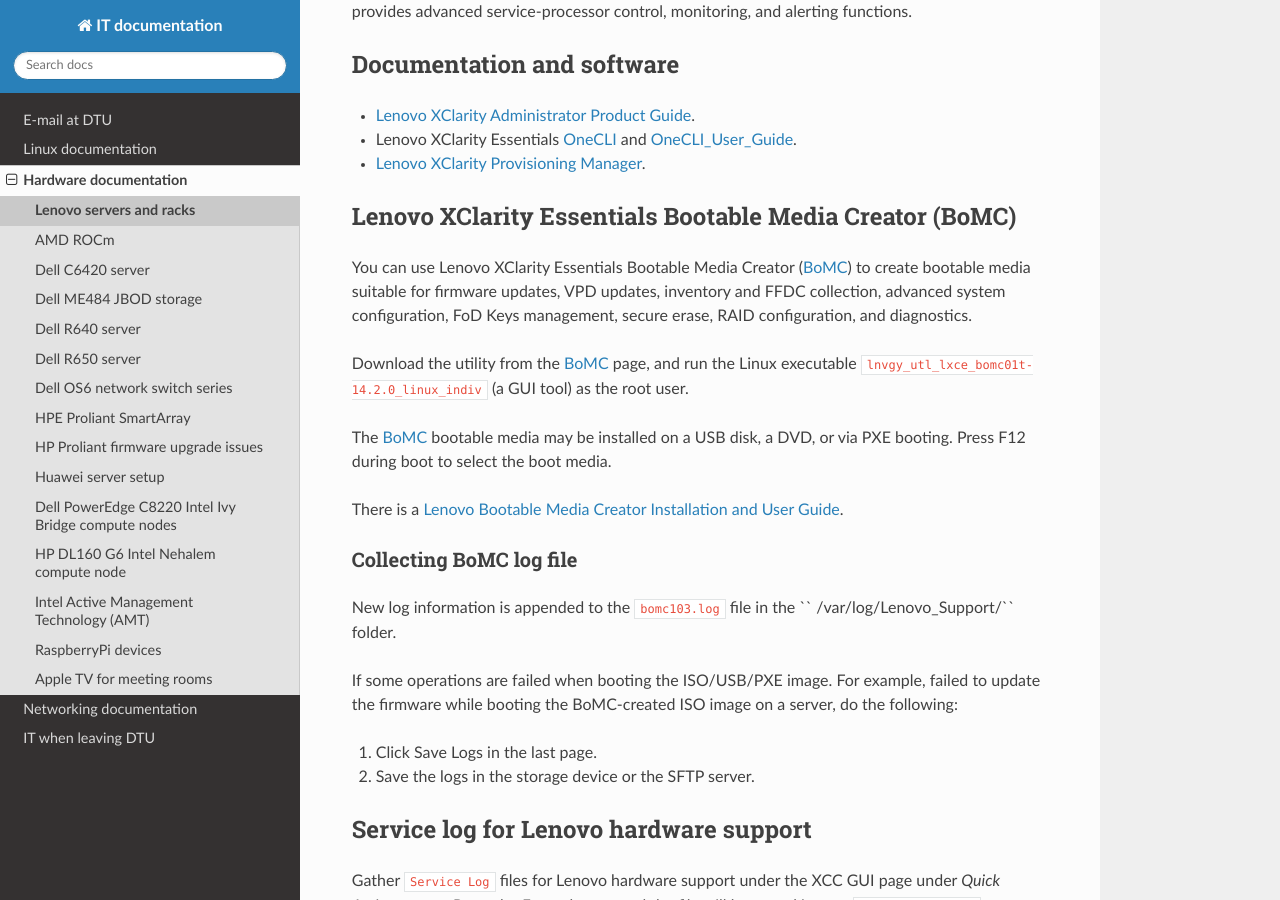
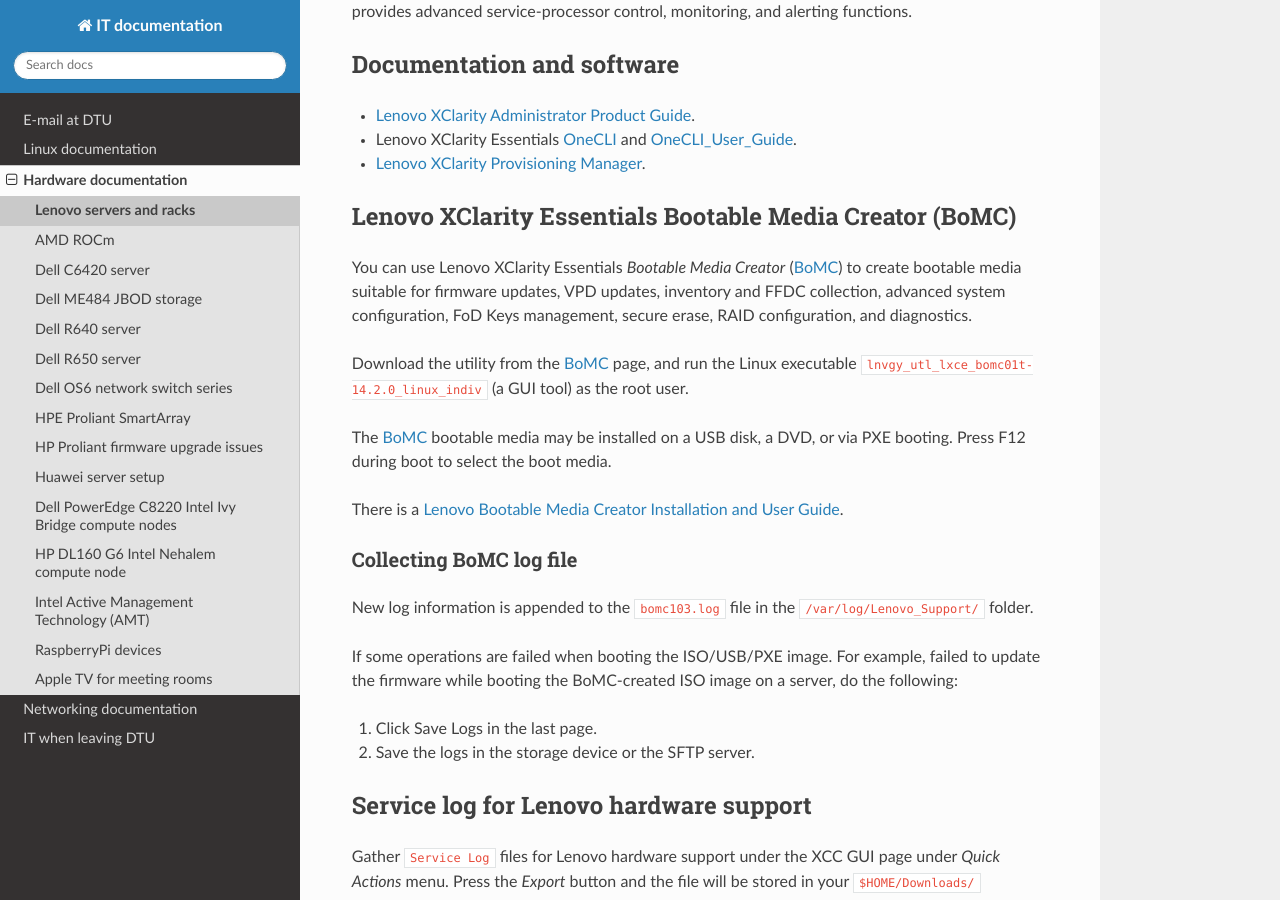
Before and after one commit to OleHolmNielsen/ITwiki, a Sphinx documentation site: the page built from docs/Lenovo_XClarity_BMC.rst, in a window 1280 px wide and 900 px high, scrolled down 556 px. Built offline with Sphinx 7.4.7 and the Read the Docs theme 3.1.0, drawn with Linux system fonts in a browser that asks for light colours.

Commit message:
Minor edit

```diff
--- a/docs/Lenovo_XClarity_BMC.rst
+++ b/docs/Lenovo_XClarity_BMC.rst
@@ -25,7 +25,7 @@
 Lenovo XClarity Essentials Bootable Media Creator (BoMC)
 ===========================================================
 
-You can use Lenovo XClarity Essentials Bootable Media Creator (BoMC_) to create bootable media suitable for
+You can use Lenovo XClarity Essentials *Bootable Media Creator* (BoMC_) to create bootable media suitable for
 firmware updates, VPD updates, inventory and FFDC collection, advanced system configuration, FoD Keys management, secure erase, RAID configuration, and diagnostics.
 
 Download the utility from the BoMC_ page, and run the Linux executable ``lnvgy_utl_lxce_bomc01t-14.2.0_linux_indiv`` (a GUI tool) as the root user.
@@ -38,7 +38,7 @@
 Collecting BoMC log file
 ------------------------
 
-New log information is appended to the ``bomc103.log`` file in the `` /var/log/Lenovo_Support/`` folder.
+New log information is appended to the ``bomc103.log`` file in the ``/var/log/Lenovo_Support/`` folder.
 
 If some operations are failed when booting the ISO/USB/PXE image. For example, failed to update the
 firmware while booting the BoMC-created ISO image on a server, do the following:
```
